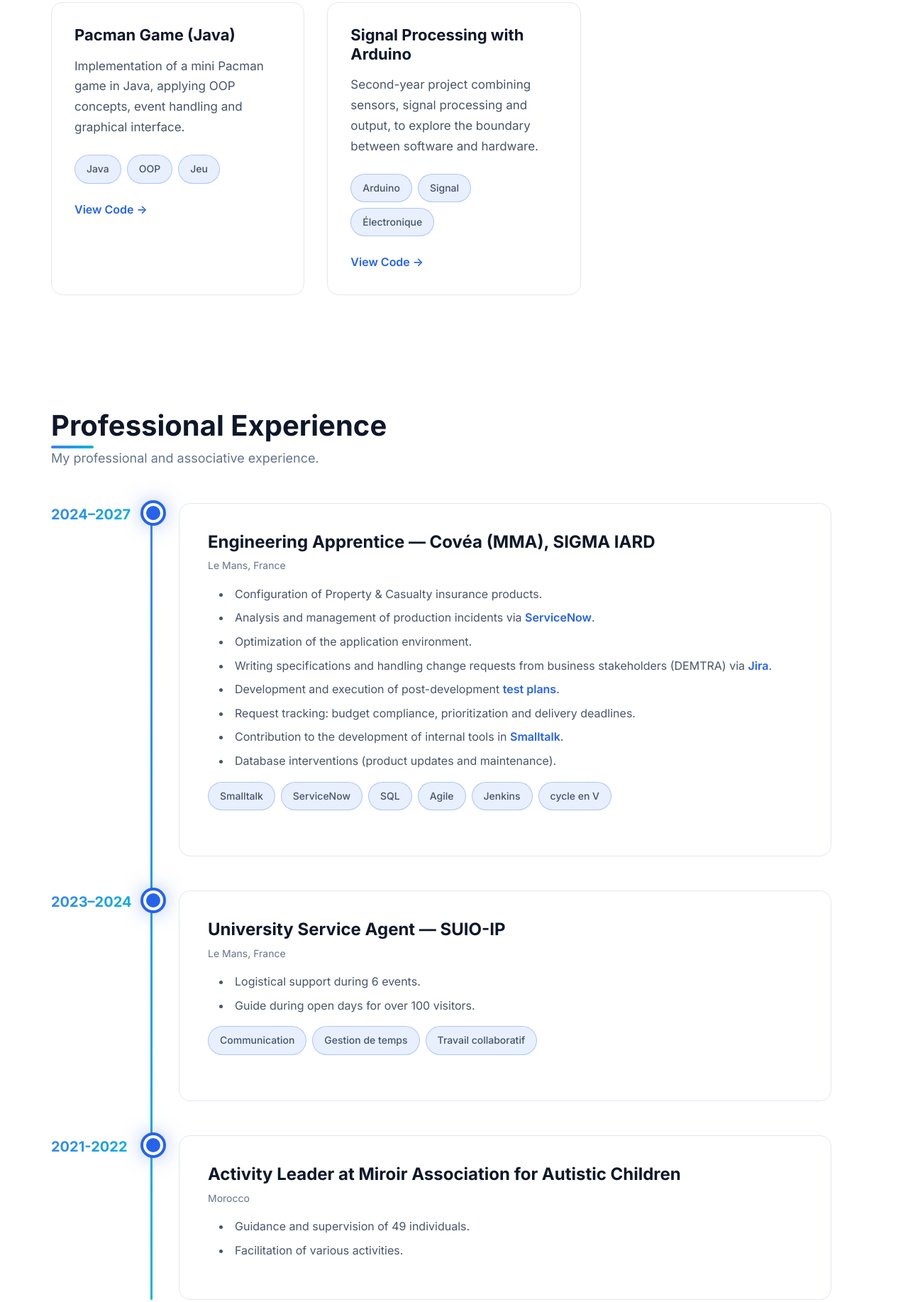
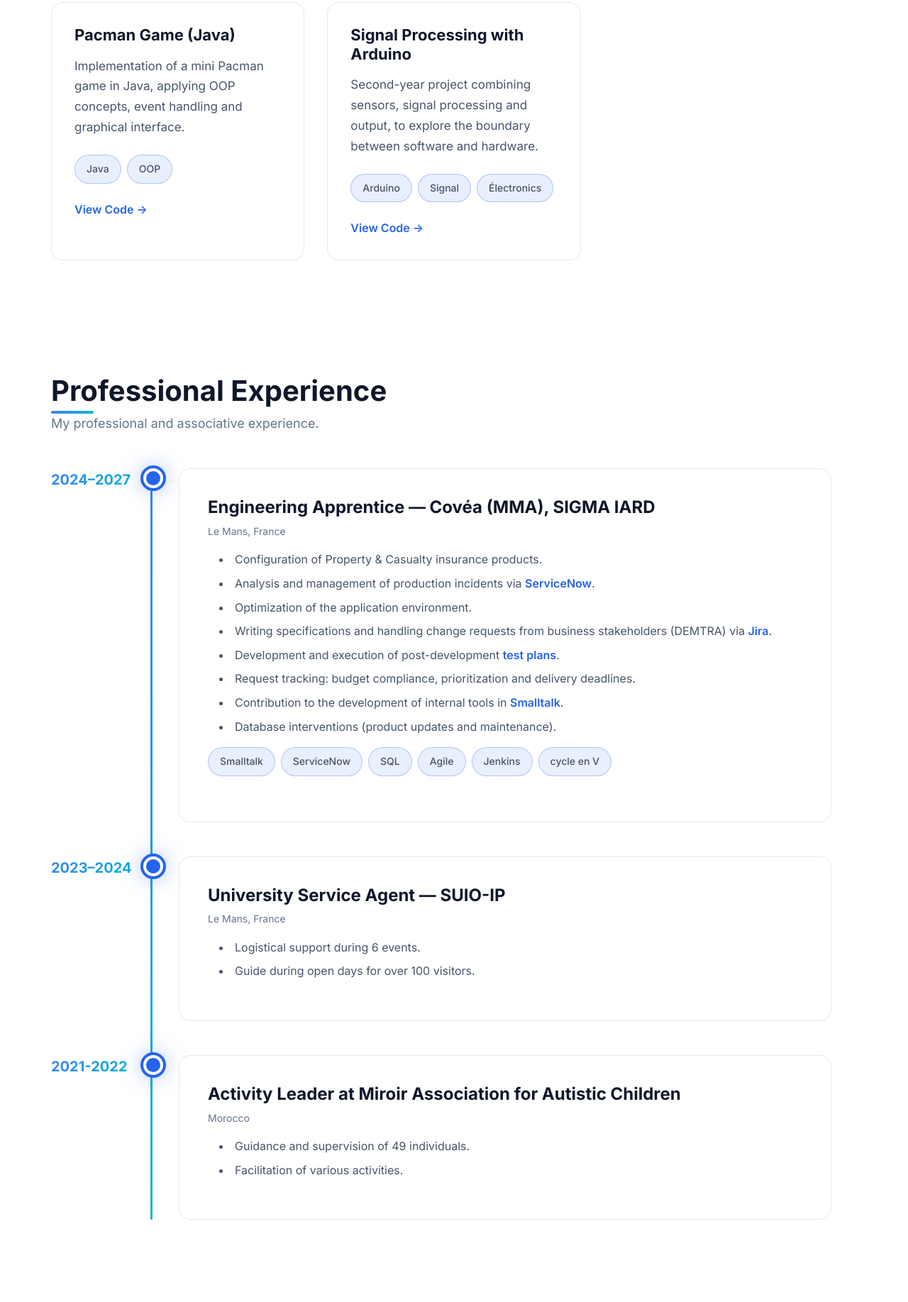
Before and after one commit to medMansouri25/medmansouri25.github.io, a plain HTML site: page index.html in a window 1280 px wide. Shown: the part 3079-4914 px from the top of the page at 71% size. Drawn offline with Linux system fonts and the light colour scheme.

Commit message:
Description Portfolio1

```diff
--- a/index.html
+++ b/index.html
@@ -267,7 +267,6 @@
             <div class="project-tags">
               <span class="tag-pill">Java</span>
               <span class="tag-pill">OOP</span>
-              <span class="tag-pill">Jeu</span>
             </div>
             <a class="link" href="https://github.com/medMansouri25/Pacman-game-2025.git" target="_blank" data-i18n="projects.viewCode">
               View Code →
@@ -283,7 +282,7 @@
             <div class="project-tags">
               <span class="tag-pill">Arduino</span>
               <span class="tag-pill">Signal</span>
-              <span class="tag-pill">Électronique</span>
+              <span class="tag-pill">Électronics</span>
             </div>
             <a class="link" href="https://github.com/medMansouri25/Projet-INFO-2024-2A.git" target="_blank" data-i18n="projects.viewCode">
               View Code →
@@ -339,11 +338,6 @@
                 <li>Logistical support during 6 events.</li>
                 <li>Guide during open days for over 100 visitors.</li>
               </ul>
-              <div class="project-tags">
-                <span class="tag-pill">Communication</span>
-                <span class="tag-pill">Gestion de temps</span>
-                <span class="tag-pill">Travail collaboratif</span>
-              </div>
             </div>
           </div>
 
```
